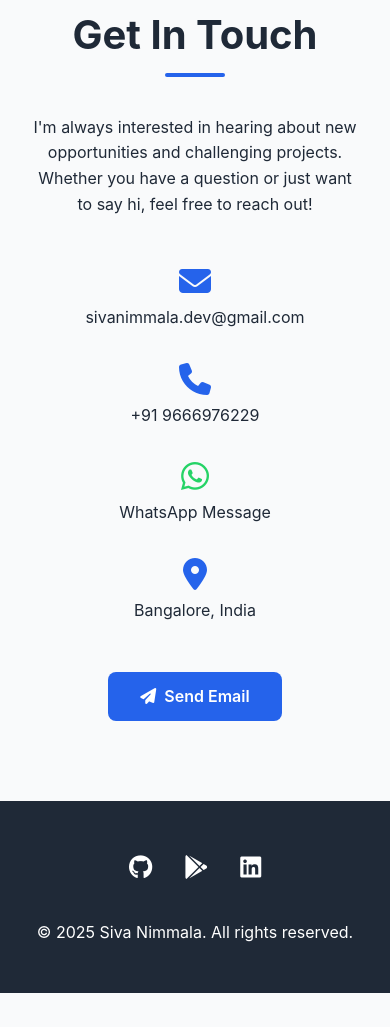
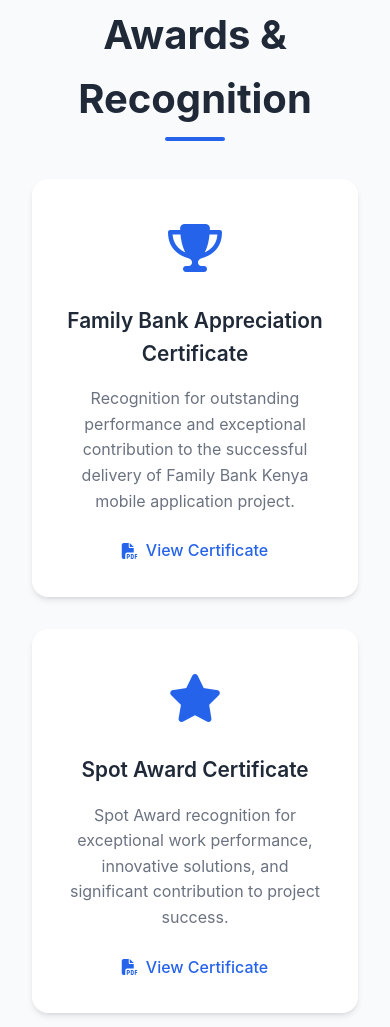
Before and after one commit to nsiva7/nsiva7.github.io, a plain HTML site: page index.html in a window 390 px wide. Shown: the part 7997-9024 px from the top of the page. Before the commit the page ends 8990 px from the top, so only its background shows below. Drawn offline with Linux system fonts and the light colour scheme.

Commit message:
[Added] Awards

```diff
--- a/index.html
+++ b/index.html
@@ -471,9 +471,68 @@
             transform: translateX(3px);
         }
 
+        /* Awards Section */
+        .awards {
+            background: var(--bg-light);
+        }
+
+        .awards-grid {
+            display: grid;
+            grid-template-columns: repeat(auto-fit, minmax(300px, 1fr));
+            gap: 2rem;
+        }
+
+        .award-card {
+            background: var(--bg-white);
+            border-radius: 1rem;
+            padding: 2rem;
+            box-shadow: var(--shadow);
+            transition: all 0.3s ease;
+            text-align: center;
+        }
+
+        .award-card:hover {
+            transform: translateY(-5px);
+            box-shadow: var(--shadow-lg);
+        }
+
+        .award-icon {
+            font-size: 3rem;
+            color: var(--primary-color);
+            margin-bottom: 1rem;
+        }
+
+        .award-title {
+            font-size: 1.3rem;
+            font-weight: 600;
+            color: var(--text-dark);
+            margin-bottom: 1rem;
+        }
+
+        .award-description {
+            color: var(--text-light);
+            margin-bottom: 1.5rem;
+            line-height: 1.6;
+        }
+
+        .award-link {
+            display: inline-flex;
+            align-items: center;
+            gap: 0.5rem;
+            color: var(--primary-color);
+            text-decoration: none;
+            font-weight: 500;
+            transition: all 0.3s ease;
+        }
+
+        .award-link:hover {
+            color: var(--primary-dark);
+            transform: translateX(3px);
+        }
+
         /* Contact Section */
         .contact {
-            background: var(--bg-light);
+            background: var(--bg-white);
         }
 
         .contact-content {
@@ -643,6 +702,7 @@
             <li><a href="#experience">Experience</a></li>
             <li><a href="#skills">Skills</a></li>
             <li><a href="#projects">Projects</a></li>
+            <li><a href="#awards">Awards</a></li>
             <li><a href="#contact">Contact</a></li>
         </ul>
         <div class="mobile-menu">
@@ -974,6 +1034,42 @@
     </div>
 </section>
 
+<!-- Awards Section -->
+<section class="awards" id="awards">
+    <div class="section-container">
+        <h2 class="section-title">Awards & Recognition</h2>
+        <div class="awards-grid">
+            <!-- Family Bank Appreciation -->
+            <div class="award-card">
+                <div class="award-icon">
+                    <i class="fas fa-trophy"></i>
+                </div>
+                <h3 class="award-title">Family Bank Appreciation Certificate</h3>
+                <p class="award-description">
+                    Recognition for outstanding performance and exceptional contribution to the successful delivery of Family Bank Kenya mobile application project.
+                </p>
+                <a href="assets/Family_Bank_Appreciation.pdf" target="_blank" class="award-link">
+                    <i class="fas fa-file-pdf"></i> View Certificate
+                </a>
+            </div>
+
+            <!-- Spot Award -->
+            <div class="award-card">
+                <div class="award-icon">
+                    <i class="fas fa-star"></i>
+                </div>
+                <h3 class="award-title">Spot Award Certificate</h3>
+                <p class="award-description">
+                    Spot Award recognition for exceptional work performance, innovative solutions, and significant contribution to project success.
+                </p>
+                <a href="assets/Spot_Award_Certificate_SivaNimmala.pdf" target="_blank" class="award-link">
+                    <i class="fas fa-file-pdf"></i> View Certificate
+                </a>
+            </div>
+        </div>
+    </div>
+</section>
+
 <!-- Contact Section -->
 <section class="contact" id="contact">
     <div class="section-container">
@@ -1086,8 +1182,8 @@
         });
     }, observerOptions);
 
-    // Observe timeline items and skill categories
-    document.querySelectorAll('.timeline-item, .skill-category, .project-card').forEach(item => {
+    // Observe timeline items, skill categories, project cards, and award cards
+    document.querySelectorAll('.timeline-item, .skill-category, .project-card, .award-card').forEach(item => {
         item.style.opacity = '0';
         item.style.transform = 'translateY(20px)';
         item.style.transition = 'opacity 0.6s ease, transform 0.6s ease';
```
Also changed, not shown: 2 other files.
